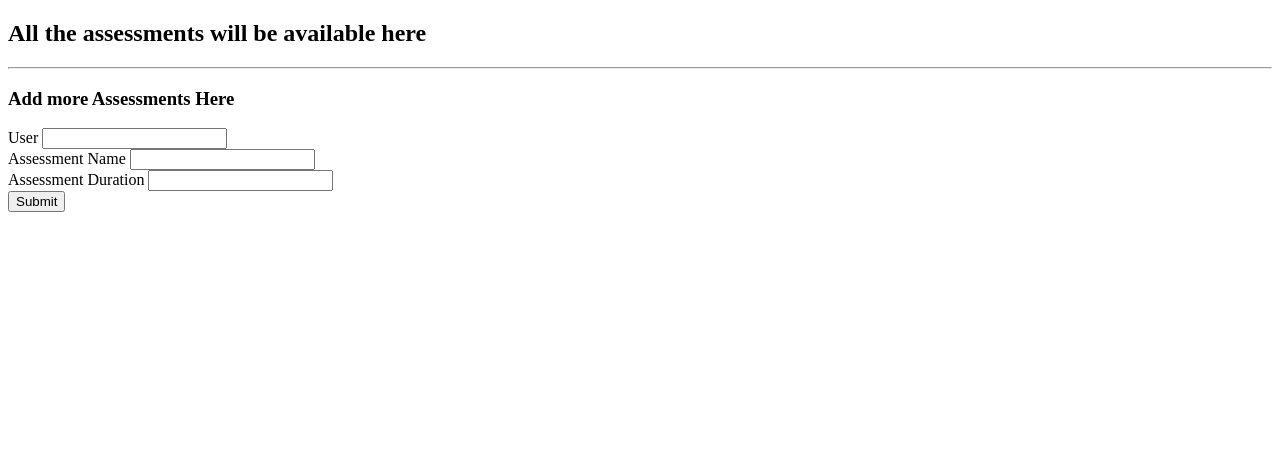
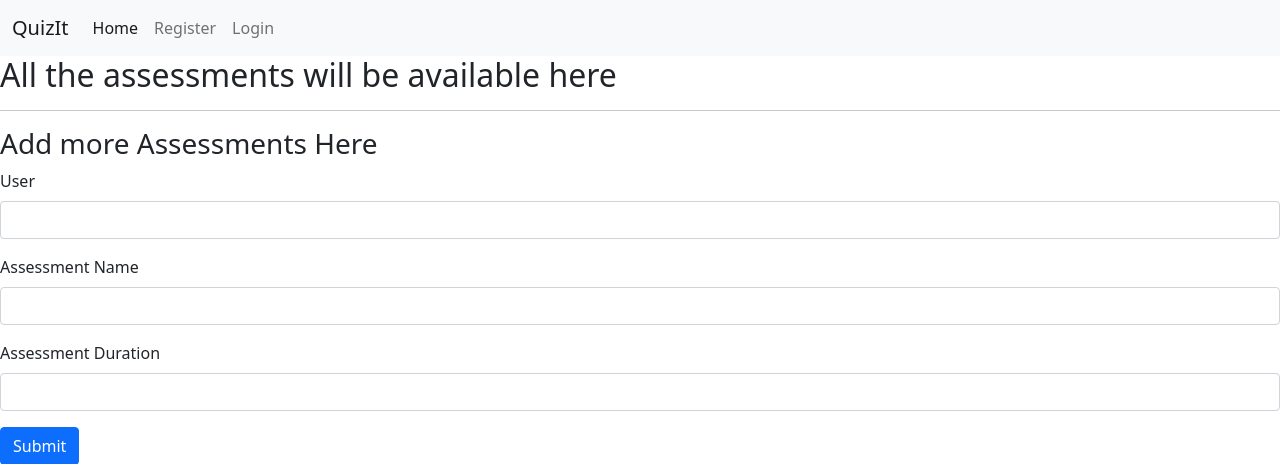
Before and after one commit to Bpiyush544/Quiz-App, a Django app: template quiz/quiz/templates/assessments.html in a window 1280 px wide. Shown: the top 464 px of the page. Run offline with Django 4.2, Linux system fonts and the light colour scheme; the template is opened without the code that fills it, so the values that code supplies are empty.

Commit message:
added quick Navigation

```diff
--- a/quiz/quiz/templates/base.html
+++ b/quiz/quiz/templates/base.html
@@ -3,12 +3,44 @@
   <head>
     <meta charset="utf-8" />
     <meta name="viewport" content="width=device-width, initial-scale=1" />
+    <link href="https://cdn.jsdelivr.net/npm/bootstrap@5.0.2/dist/css/bootstrap.min.css" rel="stylesheet" integrity="sha384-EVSTQN3/azprG1Anm3QDgpJLIm9Nao0Yz1ztcQTwFspd3yD65VohhpuuCOmLASjC" crossorigin="anonymous">
     <title>Bootstrap demo</title>
   </head>
   <body>
+    <nav class="navbar navbar-expand-lg navbar-light bg-light">
+      <div class="container-fluid">
+        <a class="navbar-brand" href="#">QuizIt</a>
+        <button class="navbar-toggler" type="button" data-bs-toggle="collapse" data-bs-target="#navbarSupportedContent" aria-controls="navbarSupportedContent" aria-expanded="false" aria-label="Toggle navigation">
+          <span class="navbar-toggler-icon"></span>
+        </button>
+        <div class="collapse navbar-collapse" id="navbarSupportedContent">
+          <ul class="navbar-nav me-auto mb-2 mb-lg-0">
+            <li class="nav-item">
+              <a class="nav-link active" aria-current="page" href="/">Home</a>
+            </li>
+            {% if user.is_authenticated %}
+                <li class="nav-item">
+                  <a class="nav-link" href="{% url 'edit_profile' %}">Edit Profile</a>
+                </li>
+                <li class="nav-item">
+                  <a class="nav-link" href="{% url 'logout' %}">Logout</a>
+                </li>
+                {% else %}
+                <li class="nav-item">
+                  <a class="nav-link" href="{% url 'register' %}">Register</a>
+                </li>
+                <li class="nav-item">
+                  <a class="nav-link" href="{% url 'login' %}">Login</a>
+                </li>
+                {% endif %}
+          </ul>
+        </div>
+      </div>
+    </nav>
     {% block content %}{% endblock content %}
     <script>
       {% block script %}{% endblock script %}
     </script>
+    <script src="https://cdn.jsdelivr.net/npm/bootstrap@5.0.2/dist/js/bootstrap.bundle.min.js" integrity="sha384-MrcW6ZMFYlzcLA8Nl+NtUVF0sA7MsXsP1UyJoMp4YLEuNSfAP+JcXn/tWtIaxVXM" crossorigin="anonymous"></script>
   </body>
 </html>
--- a/quiz/quiz/urls.py
+++ b/quiz/quiz/urls.py
@@ -3,7 +3,7 @@ from .views import home, assessments, optionDelete, questionDelete, viewAndEdit,
 
 urlpatterns = [
     path('', home, name="home"),
-    path('assessments/', assessments, name="home"),
+    path('assessments/', assessments, name="assessments"),
     path('assessments/test/<int:pk>/', testAssessment, name="testAssessment"),
     path('assessments/view/<str:ass>/', viewAndEdit, name="edit"),
     path('assessments/delete/<int:pk>/', deleteAssessment, name="delete"),
```
Also changed, not shown: quiz/db.sqlite3.
